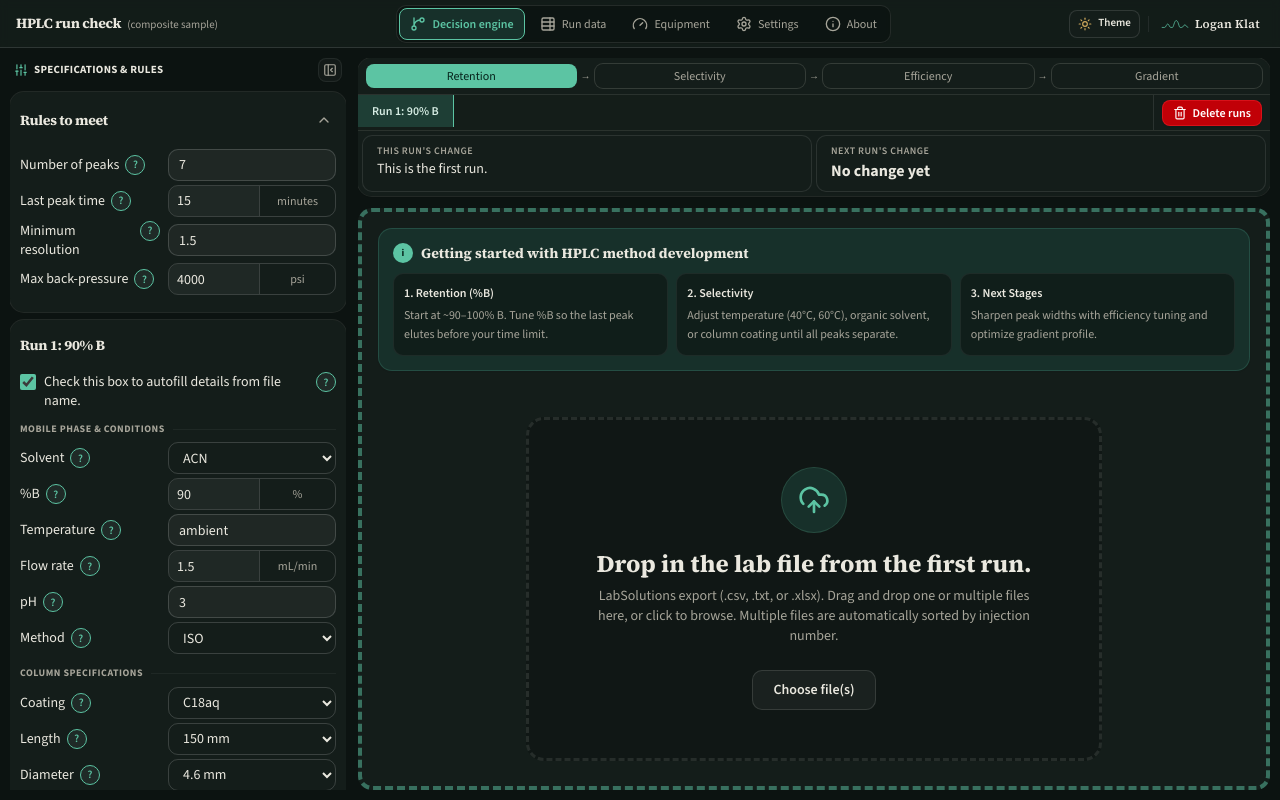
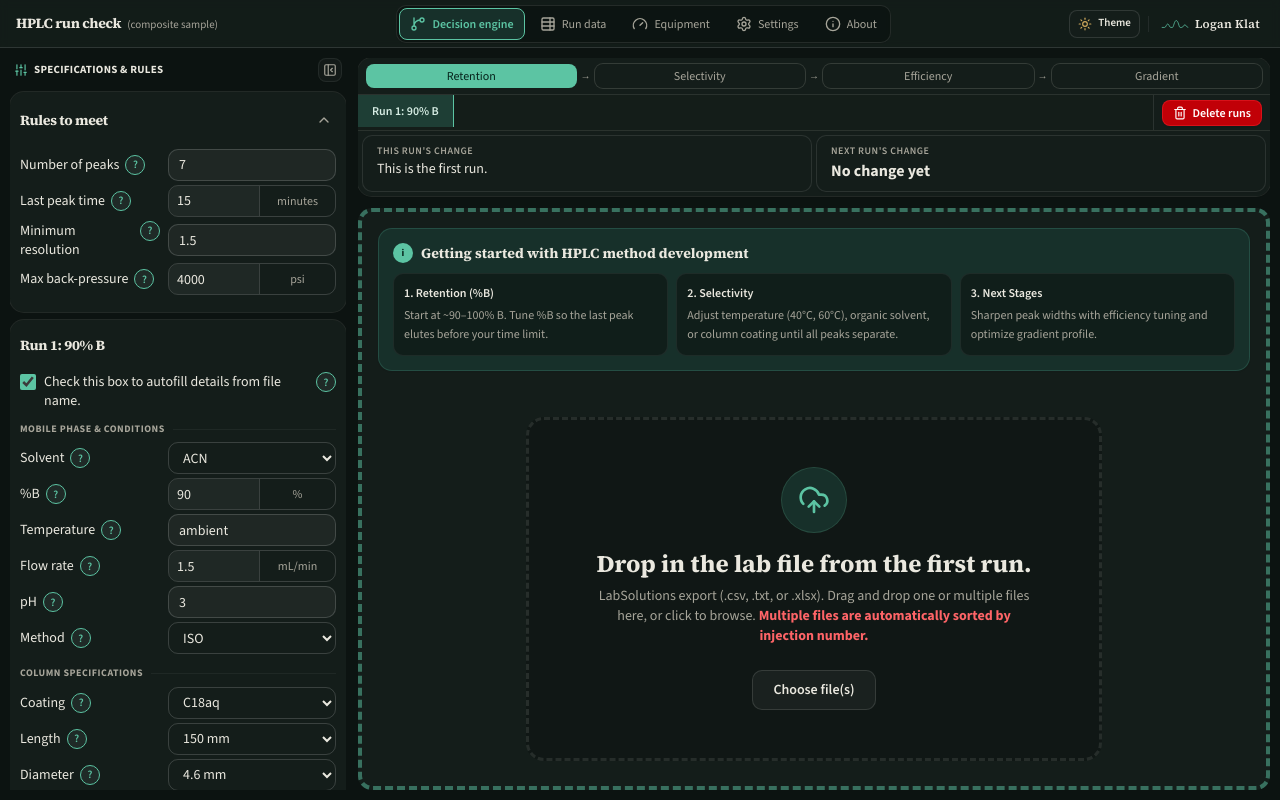
Before and after one commit to LoganKlat/HPLC-flowchart, a Next.js app: page / in a window 1280 px wide. Both pictures are taken after a click on the button "Remove file". Built offline with nearby package versions, Linux system fonts and the light colour scheme.

Commit message:
Highlight multiple files sorting notice in bold red

```diff
--- a/src/components/file-drop.tsx
+++ b/src/components/file-drop.tsx
@@ -111,7 +111,10 @@ export function FileDrop({ prompt, reading, onBegin, onBuffer, onProblem, onBatc
               {reading ? "Reading your chromatogram…" : prompt}
             </p>
             <p className="max-w-md text-xs sm:text-sm text-muted-foreground">
-              LabSolutions export (.csv, .txt, or .xlsx). Drag and drop one or multiple files here, or click to browse. Multiple files are automatically sorted by injection number.
+              LabSolutions export (.csv, .txt, or .xlsx). Drag and drop one or multiple files here, or click to browse.{" "}
+              <span className="font-bold text-red-600 dark:text-red-400">
+                Multiple files are automatically sorted by injection number.
+              </span>
             </p>
           </div>
           <div
--- a/src/components/hplc-app.tsx
+++ b/src/components/hplc-app.tsx
@@ -1346,7 +1346,10 @@ export function HplcApp() {
             Drop LabSolutions files here
           </h2>
           <p className="pointer-events-none max-w-md text-sm text-muted-foreground mt-2">
-            Files are automatically ordered by injection number and loaded into your runs.
+            <span className="font-bold text-red-600 dark:text-red-400">
+              Multiple files are automatically sorted by injection number
+            </span>{" "}
+            and loaded into your runs.
           </p>
         </div>
       ) : null}
```
